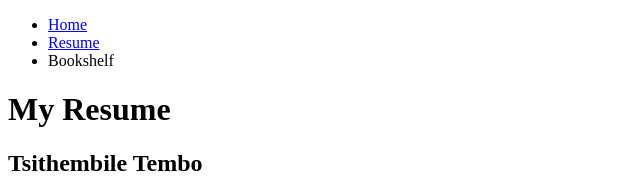
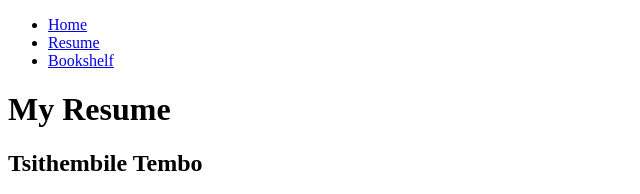
Before and after one commit to Thembie13/webdev_project1, a plain HTML site: page myresume.html in a window 1280 px wide. Shown: the top 194 px of the page, 0-640 px from the left. Drawn offline with Linux system fonts and the light colour scheme.

Commit message:
fix navigation for bookshelf page

```diff
--- a/myresume.html
+++ b/myresume.html
@@ -10,7 +10,7 @@
       <ul>
         <li><a href="index.html">Home</a></li>
         <li><a href="myresume.html">Resume</a></li>
-        <li><a hre="mybookshelf.html">Bookshelf</a></li>
+        <li><a href="mybookshelf.html">Bookshelf</a></li>
       </ul>
     </nav>
     <main>
```
Also changed, not shown: index.html (+1 -1 lines), mybookshelf.html (+1 -1 lines).
